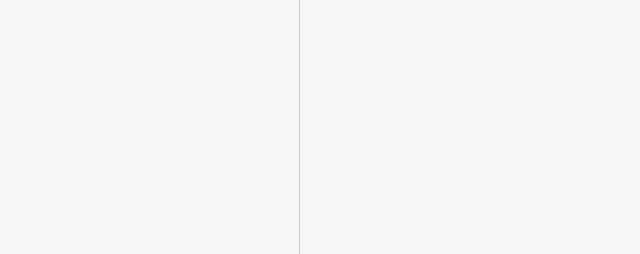
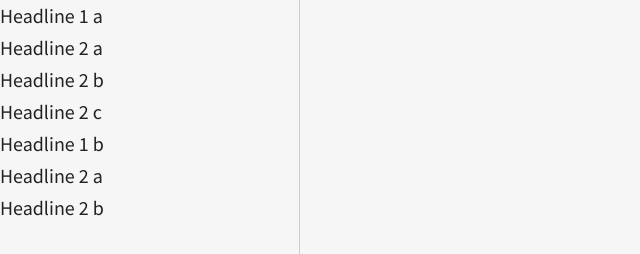
Before and after one commit to pascalwittler/notepad, a plain HTML site: page public/index.html in a window 1280 px wide. Shown: the top 254 px of the page, without its empty margins (0-640 px from the left). Drawn offline with Linux system fonts and the light colour scheme.

Commit message:
add dummy content to sidebar / contents overview

```diff
--- a/public/index.html
+++ b/public/index.html
@@ -11,6 +11,38 @@
   </header>
 
   <aside>
+    <ul>
+      <li>
+        <span>Headline 1 a</span>
+
+        <ul>
+          <li>
+            <span>Headline 2 a</span>
+          </li>
+
+          <li>
+            <span>Headline 2 b</span>
+          </li>
+
+          <li>
+            <span>Headline 2 c</span>
+          </li>
+        </ul>
+      </li>
+      <li>
+        <span>Headline 1 b</span>
+
+        <ul>
+          <li>
+            <span>Headline 2 a</span>
+          </li>
+
+          <li>
+            <span>Headline 2 b</span>
+          </li>
+        </ul>
+      </li>
+    </ul>
   </aside>
 
   <main>
```
